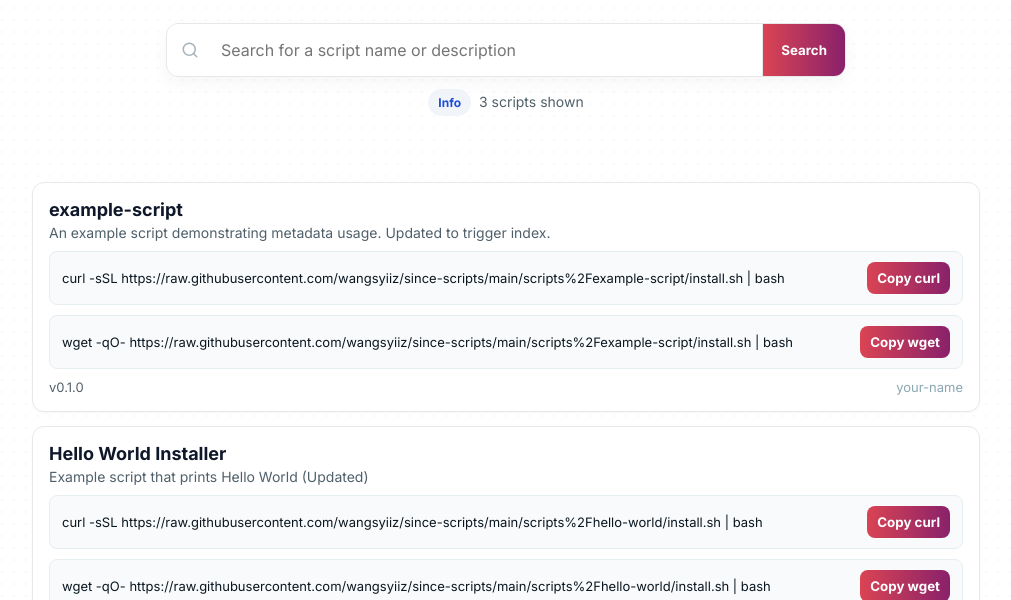
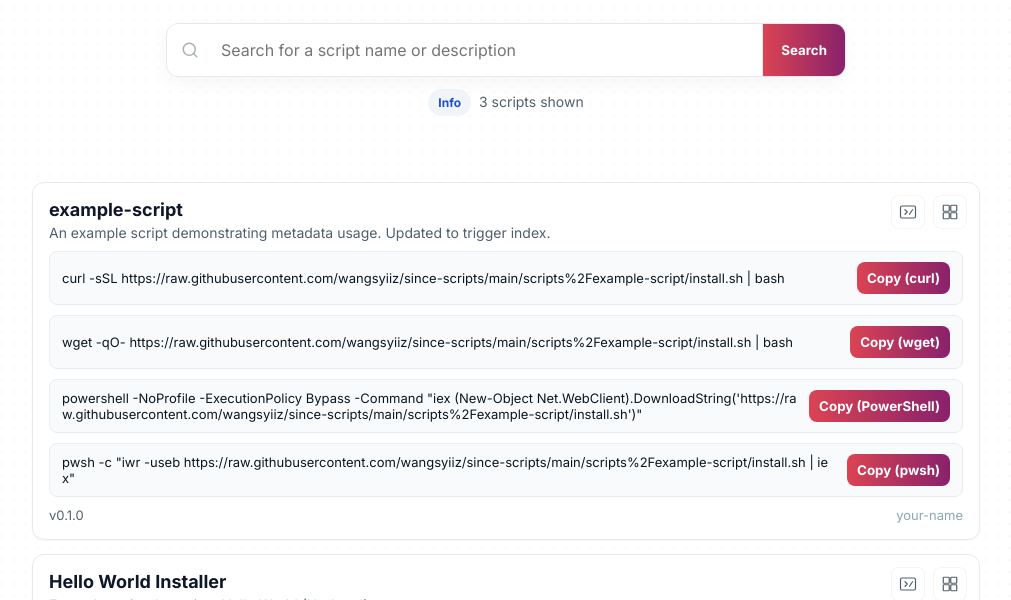
Before and after one commit to wangsyiiz/since-scripts, a plain HTML site: page index.html in a window 1280 px wide. Shown: the part 200-800 px from the top of the page, without its empty margins (134-1145 px from the left). Drawn offline with Linux system fonts and the light colour scheme.

Commit message:
feat(ui): show supported platforms on each card and platform-specific copy commands

```diff
--- a/index.html
+++ b/index.html
@@ -88,6 +88,11 @@
     .card h3{margin:0 0 4px; font-size:18px}
     .card p{margin:0; color:var(--muted); font-size:14px}
 
+    /* platform icons (top-right of card) */
+    .platforms{position:absolute; top:12px; right:12px; display:flex; gap:8px; align-items:center}
+    .platforms button{display:inline-flex; align-items:center; justify-content:center; width:34px; height:34px; border-radius:8px; background:rgba(255,255,255,0.9); border:1px solid rgba(0,0,0,0.04); padding:4px; cursor:default}
+    .platforms svg{width:18px;height:18px;color:var(--muted);}
+
     /* copy command area */
     .copy-box{background:#f8fafb; border:1px solid #e6eef2; border-radius:8px; padding:10px 12px; display:flex; align-items:center; gap:10px}
     .cmd{font-size:13px; color:#0b1720; white-space:pre-wrap; word-break:break-all; flex:1}
@@ -102,7 +107,7 @@
 
     .hl{ color:var(--accent); font-weight:700 }
 
-    @media (max-width:680px){ h1{font-size:36px} .sub{font-size:16px} .copy-btn{padding:8px 10px} }
+    @media (max-width:680px){ h1{font-size:36px} .sub{font-size:16px} .copy-btn{padding:8px 10px} .platforms{top:10px; right:10px} }
   </style>
 </head>
 <body>
@@ -161,9 +166,25 @@
     }
 
     function buildCommandObj(s){
-      const baseRaw = s.raw || s.url || (s.dir ? `https://raw.githubusercontent.com/wangsyiiz/since-scripts/main/${encodeURIComponent(s.dir)}/install.sh` : '');
+      const baseRaw = s.raw || s.url || (s.dir ? `https://raw.githubusercontent.com/wangsyiiz/since-scripts/main/${encodeURIComponent(s.dir)}/${encodeURIComponent(s.files || 'install.sh')}` : '');
       if(!baseRaw) return null;
-      return { curl: `curl -sSL ${baseRaw} | bash`, wget: `wget -qO- ${baseRaw} | bash` };
+      return {
+        unix: {
+          curl: `curl -sSL ${baseRaw} | bash`,
+          wget: `wget -qO- ${baseRaw} | bash`
+        },
+        windows: {
+          powershell: `powershell -NoProfile -ExecutionPolicy Bypass -Command "iex (New-Object Net.WebClient).DownloadString('${baseRaw}')"`,
+          pwsh: `pwsh -c "iwr -useb ${baseRaw} | iex"`
+        }
+      };
+    }
+
+    function getPlatforms(s){
+      if(Array.isArray(s.platforms)) return s.platforms.map(p=>String(p||'').toLowerCase()).filter(Boolean);
+      if(typeof s.platforms === 'string') return s.platforms.split(',').map(p=>p.trim().toLowerCase()).filter(Boolean);
+      // default: support both
+      return ['unix','windows'];
     }
 
     function highlightHTML(text, term){
@@ -192,31 +213,85 @@
 
         a.innerHTML = `\n          <div>\n            <h3>${titleHTML}</h3>\n            <p>${descHTML}</p>\n          </div>\n        `;
 
+        // platform icons (top-right)
+        const platforms = getPlatforms(s);
+        const platWrap = document.createElement('div');
+        platWrap.className = 'platforms';
+
+        if(platforms.includes('unix')){
+          const btn = document.createElement('button');
+          btn.type = 'button';
+          btn.title = 'Unix / Linux / macOS';
+          btn.setAttribute('aria-label','Unix');
+          btn.innerHTML = `
+            <svg viewBox="0 0 24 24" fill="none" stroke="currentColor" stroke-width="1.6" stroke-linecap="round" stroke-linejoin="round" aria-hidden="true">
+              <rect x="2" y="4" width="20" height="16" rx="2"></rect>
+              <polyline points="8 9 11 12 8 15"></polyline>
+              <line x1="14" y1="15" x2="18" y2="9"></line>
+            </svg>
+          `;
+          platWrap.appendChild(btn);
+        }
+        if(platforms.includes('windows')){
+          const btn = document.createElement('button');
+          btn.type = 'button';
+          btn.title = 'Windows';
+          btn.setAttribute('aria-label','Windows');
+          btn.innerHTML = `
+            <svg viewBox="0 0 24 24" fill="none" stroke="currentColor" stroke-width="1.6" stroke-linecap="round" stroke-linejoin="round" aria-hidden="true">
+              <rect x="3" y="3" width="8" height="8" rx="1"></rect>
+              <rect x="13" y="3" width="8" height="8" rx="1"></rect>
+              <rect x="3" y="13" width="8" height="8" rx="1"></rect>
+              <rect x="13" y="13" width="8" height="8" rx="1"></rect>
+            </svg>
+          `;
+          platWrap.appendChild(btn);
+        }
+        a.appendChild(platWrap);
+
         const cmdObj = buildCommandObj(s);
         if(cmdObj){
-          // curl box
+          // show unix commands if supported
+          if(platforms.includes('unix') && cmdObj.unix){
             const curlBox = document.createElement('div');
             curlBox.className = 'copy-box';
-          const curlCmd = document.createElement('div'); curlCmd.className='cmd'; curlCmd.textContent = cmdObj.curl;
-          const curlBtn = document.createElement('button'); curlBtn.className='copy-btn'; curlBtn.type='button'; curlBtn.textContent='Copy curl';
+            const curlCmd = document.createElement('div'); curlCmd.className='cmd'; curlCmd.textContent = cmdObj.unix.curl;
+            const curlBtn = document.createElement('button'); curlBtn.className='copy-btn'; curlBtn.type='button'; curlBtn.textContent='Copy (curl)';
             curlBtn.addEventListener('click', async ()=>{
-            try{ await navigator.clipboard.writeText(curlCmd.textContent); curlBtn.textContent='Copied!'; setTimeout(()=>curlBtn.textContent='Copy curl',1500); }
-            catch(e){ fallbackCopy(curlCmd.textContent, curlBtn, 'Copy curl'); }
+              try{ await navigator.clipboard.writeText(curlCmd.textContent); curlBtn.textContent='Copied!'; setTimeout(()=>curlBtn.textContent='Copy (curl)',1500); }
+              catch(e){ fallbackCopy(curlCmd.textContent, curlBtn, 'Copy (curl)'); }
             });
             curlBox.appendChild(curlCmd); curlBox.appendChild(curlBtn);
             a.appendChild(curlBox);
 
-          // wget box
             const wgetBox = document.createElement('div');
             wgetBox.className = 'copy-box';
-          const wgetCmd = document.createElement('div'); wgetCmd.className='cmd'; wgetCmd.textContent = cmdObj.wget;
-          const wgetBtn = document.createElement('button'); wgetBtn.className='copy-btn'; wgetBtn.type='button'; wgetBtn.textContent='Copy wget';
+            const wgetCmd = document.createElement('div'); wgetCmd.className='cmd'; wgetCmd.textContent = cmdObj.unix.wget;
+            const wgetBtn = document.createElement('button'); wgetBtn.className='copy-btn'; wgetBtn.type='button'; wgetBtn.textContent='Copy (wget)';
             wgetBtn.addEventListener('click', async ()=>{
-            try{ await navigator.clipboard.writeText(wgetCmd.textContent); wgetBtn.textContent='Copied!'; setTimeout(()=>wgetBtn.textContent='Copy wget',1500); }
-            catch(e){ fallbackCopy(wgetCmd.textContent, wgetBtn, 'Copy wget'); }
+              try{ await navigator.clipboard.writeText(wgetCmd.textContent); wgetBtn.textContent='Copied!'; setTimeout(()=>wgetBtn.textContent='Copy (wget)',1500); }
+              catch(e){ fallbackCopy(wgetCmd.textContent, wgetBtn, 'Copy (wget)'); }
             });
             wgetBox.appendChild(wgetCmd); wgetBox.appendChild(wgetBtn);
             a.appendChild(wgetBox);
+          }
+
+          // show windows commands if supported
+          if(platforms.includes('windows') && cmdObj.windows){
+            const psBox = document.createElement('div'); psBox.className='copy-box';
+            const psCmd = document.createElement('div'); psCmd.className='cmd'; psCmd.textContent = cmdObj.windows.powershell;
+            const psBtn = document.createElement('button'); psBtn.className='copy-btn'; psBtn.type='button'; psBtn.textContent='Copy (PowerShell)';
+            psBtn.addEventListener('click', async ()=>{ try{ await navigator.clipboard.writeText(psCmd.textContent); psBtn.textContent='Copied!'; setTimeout(()=>psBtn.textContent='Copy (PowerShell)',1500);}catch(e){ fallbackCopy(psCmd.textContent, psBtn, 'Copy (PowerShell)'); }});
+            psBox.appendChild(psCmd); psBox.appendChild(psBtn);
+            a.appendChild(psBox);
+
+            const pwshBox = document.createElement('div'); pwshBox.className='copy-box';
+            const pwshCmd = document.createElement('div'); pwshCmd.className='cmd'; pwshCmd.textContent = cmdObj.windows.pwsh;
+            const pwshBtn = document.createElement('button'); pwshBtn.className='copy-btn'; pwshBtn.type='button'; pwshBtn.textContent='Copy (pwsh)';
+            pwshBtn.addEventListener('click', async ()=>{ try{ await navigator.clipboard.writeText(pwshCmd.textContent); pwshBtn.textContent='Copied!'; setTimeout(()=>pwshBtn.textContent='Copy (pwsh)',1500);}catch(e){ fallbackCopy(pwshCmd.textContent, pwshBtn, 'Copy (pwsh)'); }});
+            pwshBox.appendChild(pwshCmd); pwshBox.appendChild(pwshBtn);
+            a.appendChild(pwshBox);
+          }
         }
 
         const footer = document.createElement('div');
```
Lines whose indentation alone changed are shown as unchanged.
